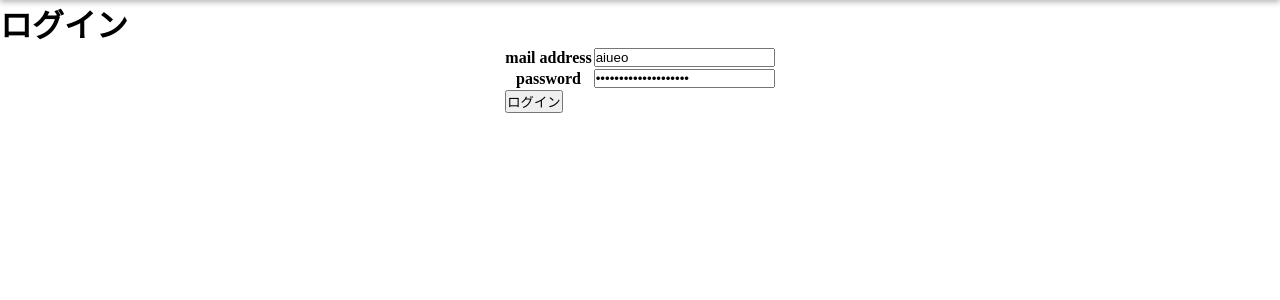
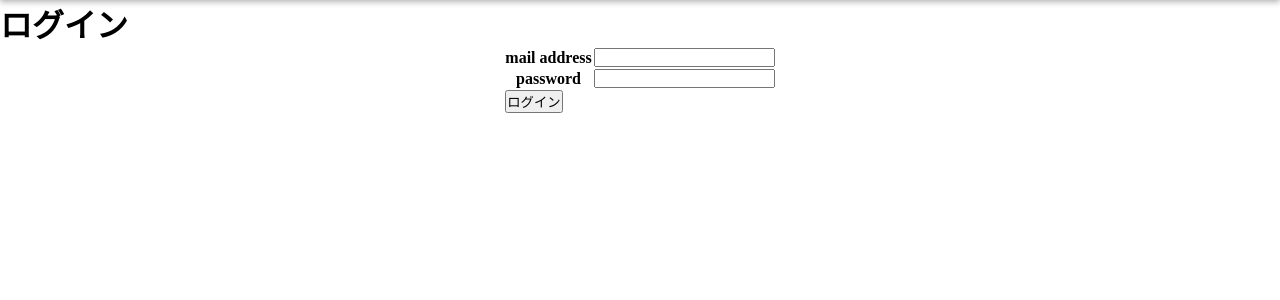
Before and after one commit to 2022-team-bulletin-board/2022-bulletin-board-application, a PHP site: page / in a window 1280 px wide. Shown: the part 47-347 px from the top of the page. Run offline with PHP 8.4, Linux system fonts and the light colour scheme; some libraries are stand-ins or nearby versions.

Commit message:
[change]不要な値の削除

```diff
--- a/index.php
+++ b/index.php
@@ -37,7 +37,7 @@
                     mail address
                 </th>
                 <td>
-                    <input type="text" name="mail" value="aiueo">
+                    <input type="text" name="mail" value="">
                 </td>
             </tr>
             <tr>
@@ -45,7 +45,7 @@
                     password
                 </th>
                 <td>
-                    <input type="password" name="password" value="4kcbiso17bi8gg4osogs">
+                    <input type="password" name="password" value="">
                 </td>
             </tr>
             <tr>
```
